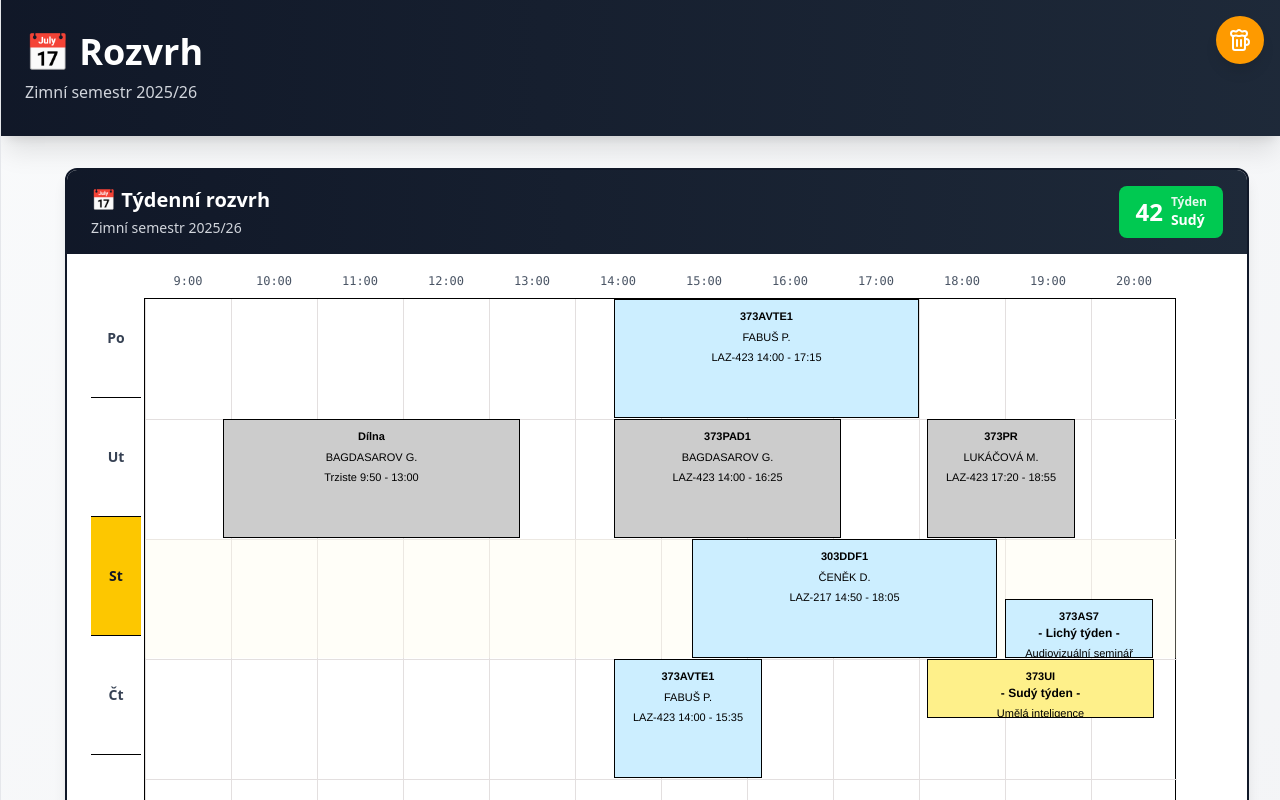
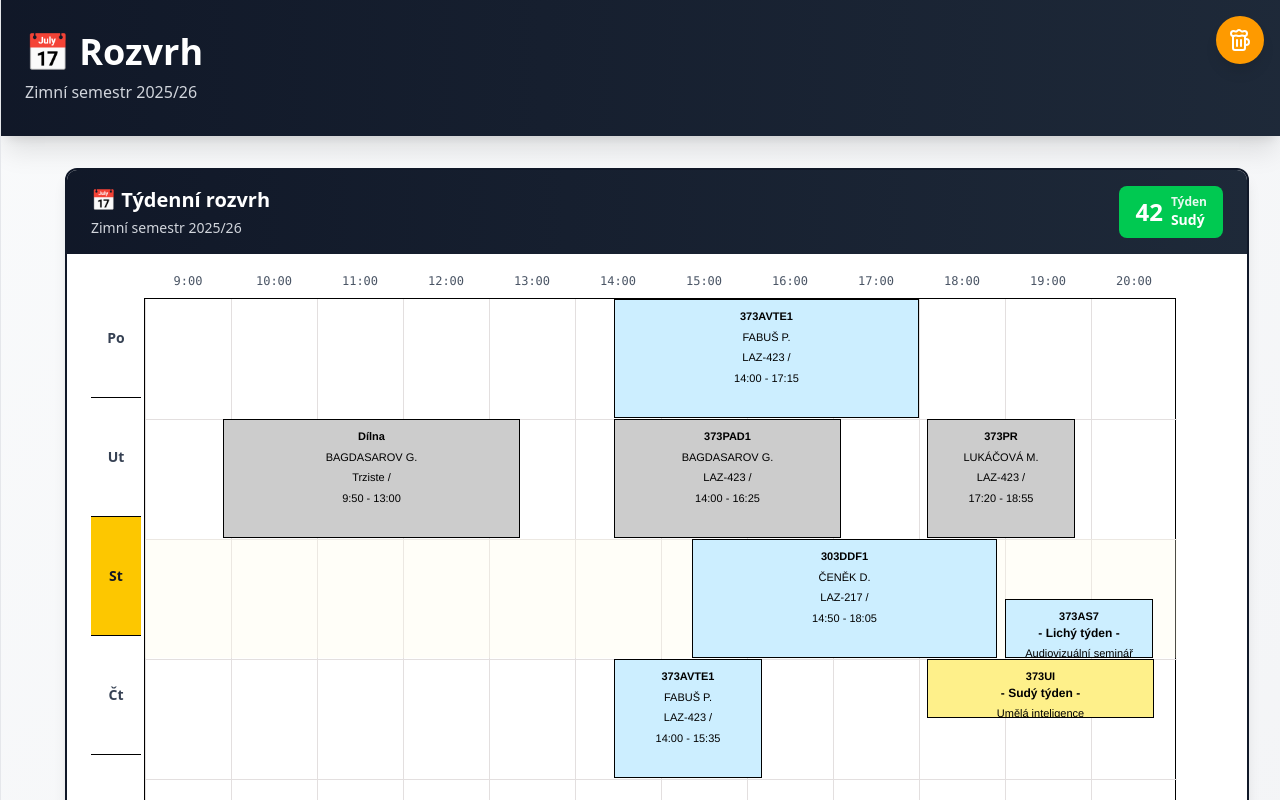
Before and after one commit to martintomekvfx/FAMU, a React (Vite) app in the folder semeter_one/famu-notes/: page /FAMU/timetable in a window 1280 px wide. Shown: the top 800 px of the page. Built offline with nearby package versions, Linux system fonts and the light colour scheme.

Commit message:
Fix timetable: separate time display logic - small boxes (lichý/sudý) show time inline, large boxes show time on separate line

```diff
--- a/semeter_one/famu-notes/src/components/TimetableWidget.jsx
+++ b/semeter_one/famu-notes/src/components/TimetableWidget.jsx
@@ -13,7 +13,7 @@ const CLASSES = [
     height: 119,
     code: '373AVTE1',
     teacher: 'FABUŠ P.',
-    room: 'LAZ-423',
+    room: 'LAZ-423 /',
     time: '14:00 - 17:15',
     color: '#CCEEFF',
     link: '/subject/av',
@@ -27,7 +27,7 @@ const CLASSES = [
     height: 119,
     code: 'Dílna',
     teacher: 'BAGDASAROV G.',
-    room: 'Trziste',
+    room: 'Trziste /',
     time: '9:50 - 13:00',
     color: '#CCCCCC',
     link: '/subject/general',
@@ -40,7 +40,7 @@ const CLASSES = [
     height: 119,
     code: '373PAD1',
     teacher: 'BAGDASAROV G.',
-    room: 'LAZ-423',
+    room: 'LAZ-423 /',
     time: '14:00 - 16:25',
     color: '#CCCCCC',
     link: '/subject/av',
@@ -53,7 +53,7 @@ const CLASSES = [
     height: 119,
     code: '373PR',
     teacher: 'LUKÁČOVÁ M.',
-    room: 'LAZ-423',
+    room: 'LAZ-423 /',
     time: '17:20 - 18:55',
     color: '#CCCCCC',
     link: '/subject/general',
@@ -67,7 +67,7 @@ const CLASSES = [
     height: 119,
     code: '303DDF1',
     teacher: 'ČENĚK D.',
-    room: 'LAZ-217',
+    room: 'LAZ-217 /',
     time: '14:50 - 18:05',
     color: '#CCEEFF',
     link: '/subject/ddf',
@@ -106,7 +106,7 @@ const CLASSES = [
     height: 119,
     code: '373AVTE1',
     teacher: 'FABUŠ P.',
-    room: 'LAZ-423',
+    room: 'LAZ-423 /',
     time: '14:00 - 15:35',
     color: '#CCEEFF',
     link: '/subject/av',
@@ -306,7 +306,16 @@ function TimetableWidget() {
                       <div className="text-xs font-bold">- {classItem.note} -</div>
                     )}
                     <div className="mt-1">{classItem.teacher}</div>
-                    <div className="mt-1">{classItem.room} {classItem.time}</div>
+                    {classItem.note ? (
+                      // Small boxes (Lichý/Sudý týden) - time on same line as room
+                      <div className="mt-1">{classItem.room}</div>
+                    ) : (
+                      // Large boxes (every week) - time on separate line
+                      <>
+                        <div className="mt-1">{classItem.room}</div>
+                        <div className="mt-1">{classItem.time}</div>
+                      </>
+                    )}
                     {classItem.weeks && (
                       <div className="text-xs mt-1 italic">{classItem.weeks}</div>
                     )}
```
